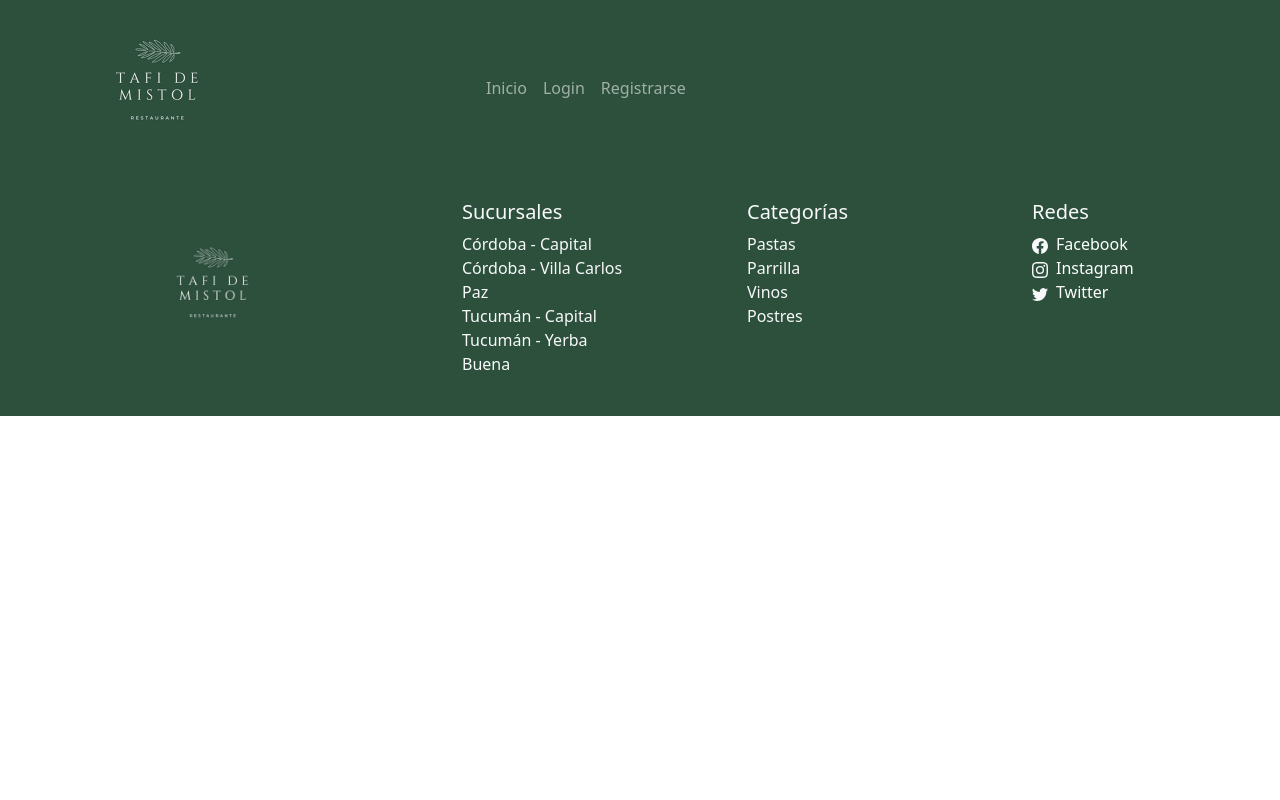
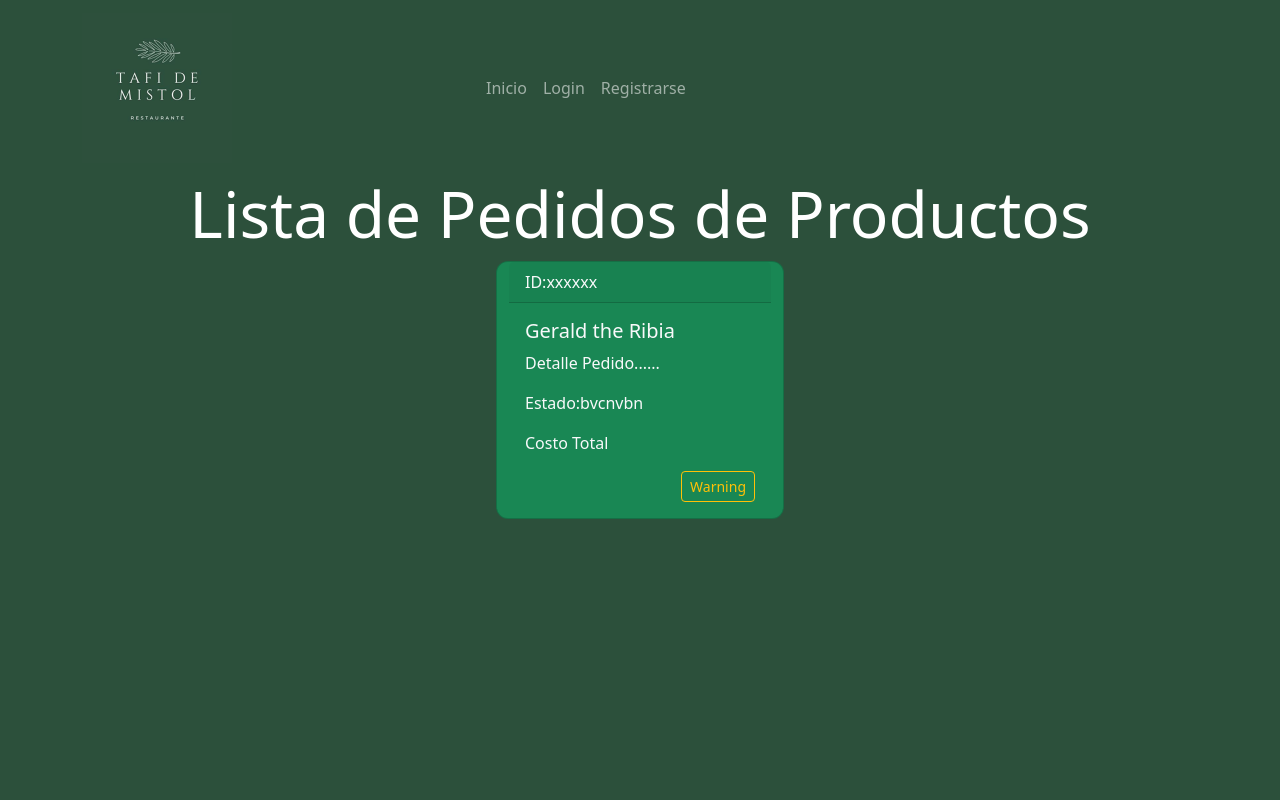
Before and after one commit to gonzalogg94/restaurantFront, a React (Create React App) app: page /administrador/pedidosAdmin in a window 1280 px wide. Shown: the top 800 px of the page. Built offline with nearby package versions, Linux system fonts and the light colour scheme; a web font is replaced by a local one.

Commit message:
maquetado de lacard de pedidos como de la pagina PedidosAdmin/Agrege pedidos a la bd para comenzar con las peticiones

```diff
--- a/src/App.jsx
+++ b/src/App.jsx
@@ -20,6 +20,8 @@ import ListaPostres from './components/views/ListaPostres';
 import ListaBebidas from './components/views/ListaBebidas';
 import ListaAperitivos from './components/views/ListaAperitivos';
 import Carta from './components/views/carta/Carta';
+import PedidosAdmin from "./components/views/PedidosAdmin"
+
 
 function App() {
   const usuario = JSON.parse(localStorage.getItem("tokenUsuario")) || [];
@@ -48,6 +50,7 @@ function App() {
  <Route exact path='/registro' element={<Registro/>} />
  <Route exact path='/adminUsuarios' element={<AdminUsuarios/>} />
  <Route exact path='/login' element={<Login setUsuarioLogueado={setUsuarioLogueado} setSaludoNavbar={setSaludoNavbar}/>} />
+ <Route exact path='/administrador/pedidosAdmin' element={<PedidosAdmin/>} />
  </Routes>
  <Footer></Footer>
  </BrowserRouter>
--- a/src/components/helpers/queries.js
+++ b/src/components/helpers/queries.js
@@ -134,3 +134,5 @@ export const login = async (usuario) => {
     return;
   }
 };
+
+const urlPedidos = "http://localhost:4000/apirestaurante/pe/pedidos";
--- /dev/null
+++ b/src/components/views/PedidosAdmin.jsx
@@ -0,0 +1,20 @@
+import { Container } from "react-bootstrap";
+import CardPedidos from "./pedidos/CardPedidos";
+
+
+const pedidosAdmin = () => {
+    return (
+        <section className="colorFondo">
+      <Container >
+        <h2 className="text-white text-center by-3 display-3">
+            Lista de Pedidos de Productos
+        </h2>
+        <div className="row justify-content-center">
+            <CardPedidos/>
+        </div>
+      </Container>
+      </section>
+    );
+};
+
+export default pedidosAdmin;
--- /dev/null
+++ b/src/components/views/pedidos/CardPedidos.jsx
@@ -0,0 +1,23 @@
+import Card from "react-bootstrap/Card";
+import Button from "react-bootstrap/Button";
+
+const CardPedidos = () => {
+  return (
+    <Card className="bg-success text-light" style={{ width: "18rem" }}>
+      <Card.Header>ID:xxxxxx</Card.Header>
+      <Card.Body>
+        <Card.Title className="mb-2">Gerald the Ribia</Card.Title>
+        <Card.Text>Detalle Pedido......</Card.Text>
+        <Card.Text>Estado:bvcnvbn</Card.Text>
+        <Card.Text>Costo Total</Card.Text>
+        <div className="d-flex justify-content-end">
+          <Button variant="outline-warning" size="sm">
+            Warning
+          </Button>
+        </div>
+      </Card.Body>
+    </Card>
+  );
+};
+
+export default CardPedidos;
```
